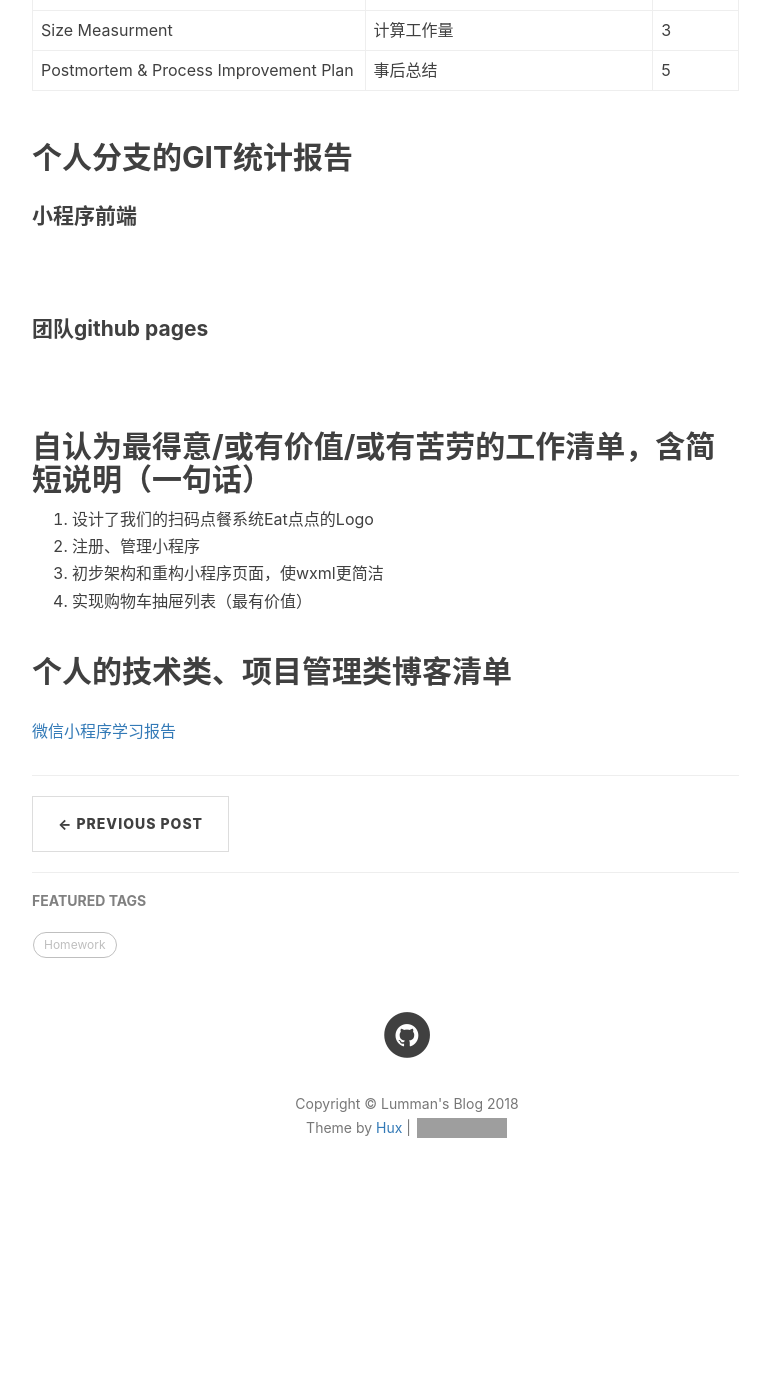
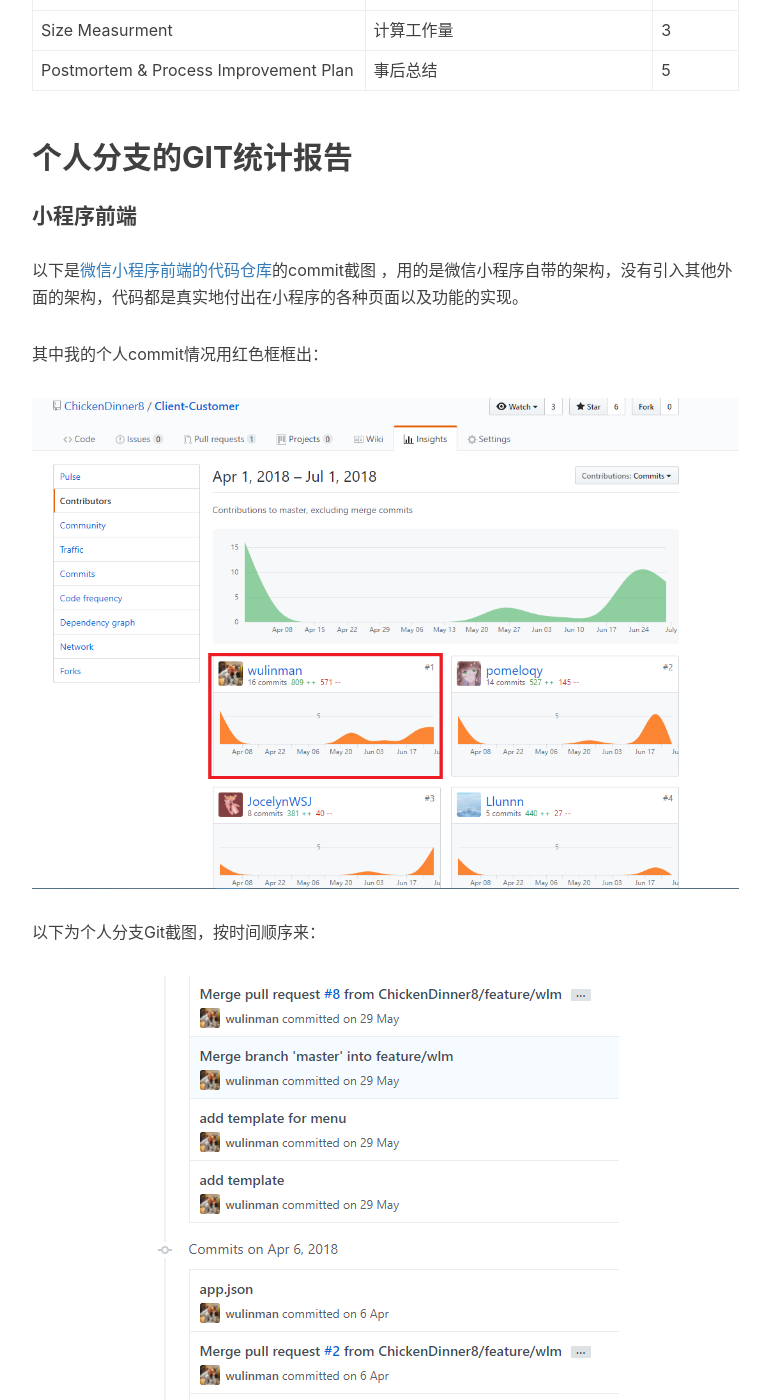
Before and after one commit to wulinman/wulinman.github.io, a Jekyll site: the page built from _posts/2018-06-30-final report.md, in a window 1280 px wide and 1400 px high, scrolled down 1938 px. Shown: the whole window, without its empty margins (233-1003 px from the left). Built offline with Jekyll 4.4.1, drawn with Linux system fonts in a browser that asks for light colours; nearby versions of some CDN libraries; comment, search, counter and statistics services are not loaded; before the commit the page ends 3170 px from its top, so only the background shows below that; some of the changed text lies outside the part shown; grey boxes are pictures that could not be loaded.

Commit message:
update final report

```diff
--- a/_posts/2018-06-30-final report.md
+++ b/_posts/2018-06-30-final report.md
@@ -54,15 +54,41 @@
 
 #### 小程序前端
 
-![]()
+以下是[微信小程序前端的代码仓库](https://github.com/ChickenDinner8/Client-Customer/graphs/contributors)的commit截图 ，用的是微信小程序自带的架构，没有引入其他外面的架构，代码都是真实地付出在小程序的各种页面以及功能的实现。
 
-![]()
+其中我的个人commit情况用红色框框出：
+
+![](https://github.com/wulinman/wulinman.github.io/blob/master/img/in-post/final%20report/wx1.png?raw=true)
+
+
+
+以下为个人分支Git截图，按时间顺序来：
+
+![](https://github.com/wulinman/wulinman.github.io/blob/master/img/in-post/final%20report/wx-commit1.png?raw=true)
+
+![](https://github.com/wulinman/wulinman.github.io/blob/master/img/in-post/final%20report/wx-commit2.png?raw=true)
+
+
 
 #### 团队github pages
 
-![]()
+以下为[团队github pages仓库](https://github.com/ChickenDinner8/ChickenDinner8.github.io/graphs/contributors)的commit截图，其中我的个人commit情况用红色框框出：
 
-![]()
+![](https://github.com/wulinman/wulinman.github.io/blob/master/img/in-post/final%20report/document1.png?raw=true)
+
+![](https://github.com/wulinman/wulinman.github.io/blob/master/img/in-post/final%20report/document2.png?raw=true)
+
+以下为个人分支Git截图，按时间顺序来：
+
+![](https://github.com/wulinman/wulinman.github.io/blob/master/img/in-post/final%20report/d-commit1.png?raw=true)
+
+![](https://github.com/wulinman/wulinman.github.io/blob/master/img/in-post/final%20report/d-commit2.png?raw=true)
+
+![](https://github.com/wulinman/wulinman.github.io/blob/master/img/in-post/final%20report/d-commit3.png?raw=true)
+
+![](https://github.com/wulinman/wulinman.github.io/blob/master/img/in-post/final%20report/d-commit4.png?raw=true)
+
+![](https://github.com/wulinman/wulinman.github.io/blob/master/img/in-post/final%20report/d-commit5.png?raw=true)
 
 ## 自认为最得意/或有价值/或有苦劳的工作清单，含简短说明（一句话）
 
```
